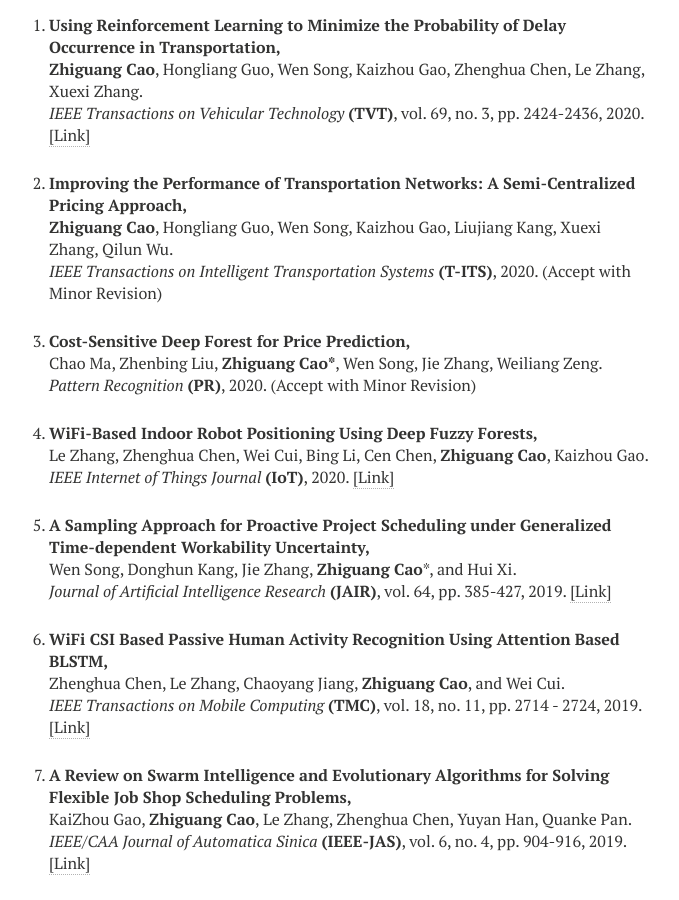
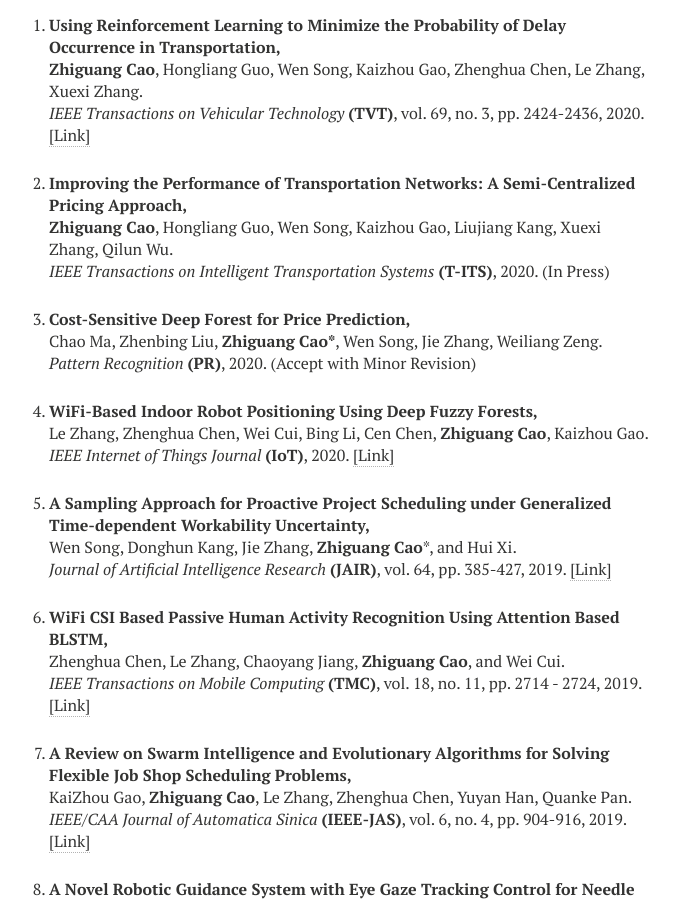
Before and after one commit to zhiguangcaosg/zhiguangcaosg.github.io, a Jekyll site: the page built from publications.md, in a window 1280 px wide and 900 px high, scrolled down 1693 px. Shown: the whole window, without its empty margins (311-990 px from the left). Built offline with Jekyll 4.4.1, drawn with Linux system fonts in a browser that asks for light colours; nearby versions of some CDN libraries.

Commit message:
Update publications.html

```diff
--- a/_layouts/publications.html
+++ b/_layouts/publications.html
@@ -212,7 +212,7 @@ div.bibtex pre { font-size: 75%; overflow: auto;  width: 100%; padding: 0em 0em;
 <p>
 <b>Improving the Performance of Transportation Networks: A Semi-Centralized Pricing Approach,</b>
 <br><b>Zhiguang Cao</b>, Hongliang Guo, Wen Song, Kaizhou Gao, Liujiang Kang, Xuexi Zhang, Qilun Wu.<br>
-<i>IEEE Transactions on Intelligent Transportation Systems</i> <b>(T-ITS)</b>, 2020. (Accept with Minor Revision)
+<i>IEEE Transactions on Intelligent Transportation Systems</i> <b>(T-ITS)</b>, 2020. (In Press)
 </p>
 </li>
 
```
